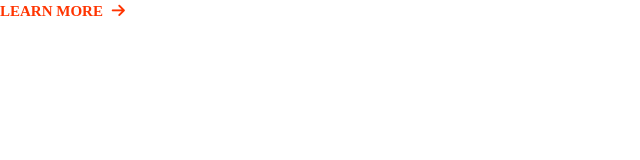
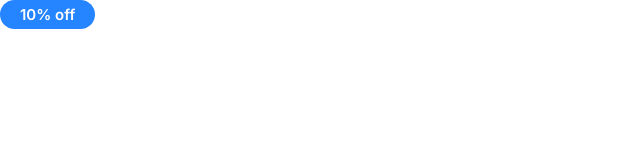
Before and after one commit to uthappakshay/Maid4u, a plain HTML site: page index.html in a window 1280 px wide. Shown: the whole page, without its empty margins (0-640 px from the left). Drawn offline with Linux system fonts and the light colour scheme.

Commit message:
initial badge commit

```diff
--- a/css/styles.css
+++ b/css/styles.css
@@ -10,8 +10,8 @@
 html {
   font-size: 62.5%;
 }
-.body {
-  font-family: "inter" Arial, Helvetica, sans-serif;
+body {
+  font-family: Inter, Arial, Helvetica, sans-serif;
   font-size: 2.4rem;
   line-height: 1.5;
   color: var(--color-body);
@@ -63,10 +63,43 @@ a {
 .fa-arrow-right {
   margin-left: 5px;
 }
-.link-arrow:hover {
+.link-arrow:hover, .fa-arrow-right:hover  {
   margin-left: 10px;
 }
 @media screen and (min-width: 1024px) {
   .link-arrow {
     font-size: 1.5rem;
   }
+  /* Badges */
+
+.badge {
+  border-radius: 20px;
+  font-size: 2rem;
+  font-weight: 600;
+  padding: 0.5rem 2rem;
+  white-space: nowrap;
+}
+
+.badge--primary {
+  background: var(--color-primary);
+  color: #fff;
+}
+
+.badge--secondary {
+  background: var(--color-secondary);
+  color: #fff;
+}
+
+.badge--small {
+  font-size: 1.6rem;
+}
+
+@media screen and (min-width: 1024px) {
+  .badge {
+    font-size: 1.5rem;
+  }
+
+  .badge--small {
+    font-size: 1.2rem;
+  }
+}
--- a/index.html
+++ b/index.html
@@ -7,13 +7,12 @@
     <title>Document</title>
     <link rel="preconnect" href="https://fonts.googleapis.com">
 <link rel="preconnect" href="https://fonts.gstatic.com" crossorigin>
-<link href="https://fonts.googleapis.com/css2?family=Inter:wght@400;700&display=swap" rel="stylesheet">
+<link href="https://fonts.googleapis.com/css2?family=Inter:wght@400;600;700&display=swap" rel="stylesheet">
     <link rel="stylesheet" href="./css/normalize.css">
     <link rel="stylesheet" href="./css/styles.css">
     <script src="https://kit.fontawesome.com/585b00054b.js" crossorigin="anonymous"></script>
 </head>
 <body>
-<a href="#" class="link-arrow">Learn more
-<i class="fas fa-arrow-right"></i></a>
+<span class="badge badge--primary">10% off</span>
 </body>
 </html>
```
Also changed, not shown: css/components/badges.html (added, +3 -0 lines).
